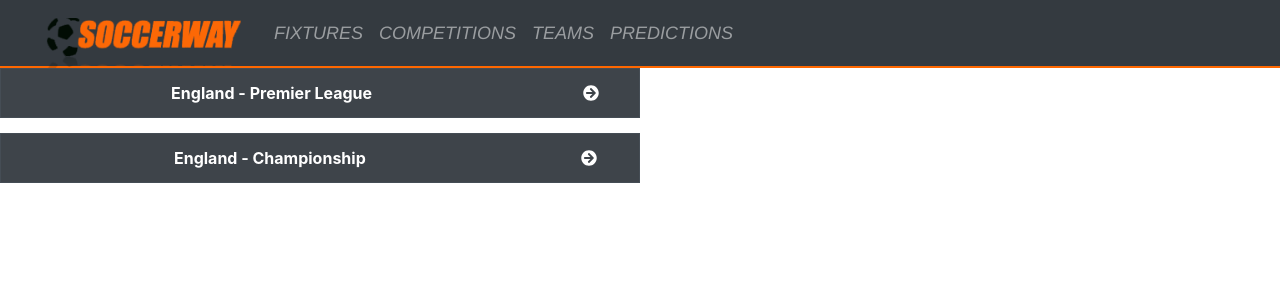
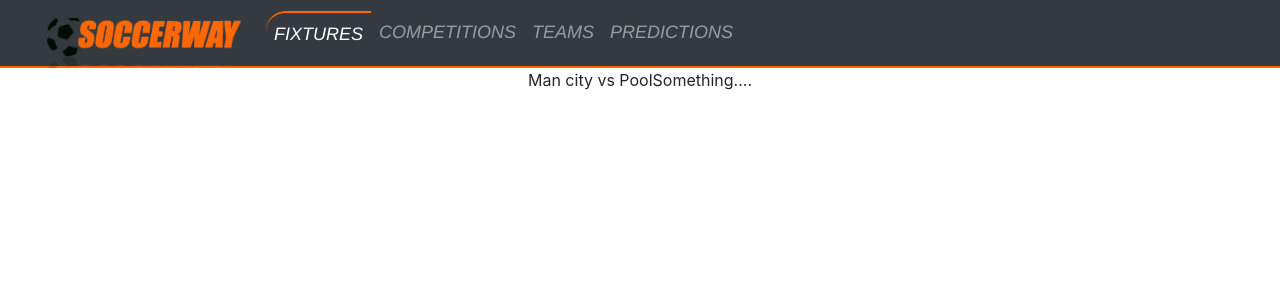
Before and after one commit to duchovny1/soccer-solutions-client, a React (Create React App) app in the folder client/: page /head2head/1/1 in a window 1280 px wide. Shown: the top 300 px of the page. Built offline with nearby package versions, Linux system fonts and the light colour scheme.

Commit message:
add router

```diff
--- a/client/package.json
+++ b/client/package.json
@@ -15,6 +15,7 @@
     "react": "^17.0.2",
     "react-bootstrap": "^1.5.2",
     "react-dom": "^17.0.2",
+    "react-router-dom": "^5.2.0",
     "react-scripts": "4.0.3",
     "web-vitals": "^1.1.1"
   },
--- a/client/src/App.js
+++ b/client/src/App.js
@@ -2,12 +2,34 @@ import logo from "./logo.svg";
 import "./App.css";
 import GamesForCurrentLeaguePerDayContainer from "./components/MainPage/GamesForCurrentLeaguePerDay/GamesForCurrentLeaguePerDayContainer";
 import Header from "./components/Header/Header";
+import { BrowserRouter, Route, Switch } from "react-router-dom";
+import CompetitionsPage from "./components/Competitions/CompetitionsPage";
+import Head2Head from "./components/H2H/Head2Head";
 
 function App() {
   return (
     <div className="App">
-      <Header />
-      <GamesForCurrentLeaguePerDayContainer />
+      <BrowserRouter>
+        <Header />
+        <Switch>
+          <Route
+            path="/"
+            exact
+            component={GamesForCurrentLeaguePerDayContainer}
+          />
+          <Route
+            path="/fixtures"
+            exact
+            component={GamesForCurrentLeaguePerDayContainer}
+          />
+          <Route path="/competitions" exact component={CompetitionsPage} />
+          <Route
+            path="/head2head/:teamOneId/:teamTwoId"
+            exact
+            component={Head2Head}
+          />
+        </Switch>
+      </BrowserRouter>
     </div>
   );
 }
--- /dev/null
+++ b/client/src/components/Competitions/CompetitionsPage.js
@@ -0,0 +1,9 @@
+const CompetitionsPage = () => {
+  return (
+    <div>
+      <span>HA!!</span>
+    </div>
+  );
+};
+
+export default CompetitionsPage;
--- /dev/null
+++ b/client/src/components/H2H/Head2Head.js
@@ -0,0 +1,14 @@
+import { useParams } from "react-router-dom";
+
+const Head2Head = () => {
+  debugger;
+
+  return (
+    <div>
+      <span>Man city vs Pool</span>
+      <span>Something....</span>
+    </div>
+  );
+};
+
+export default Head2Head;
--- a/client/src/components/Header/Header.css
+++ b/client/src/components/Header/Header.css
@@ -11,7 +11,8 @@ img {
   font-size: 18px;
 }
 
-.nav-link-color:hover {
+.nav-link-color:hover,
+.active {
   border-top: 2px solid #ff6700;
   border-top-left-radius: 20px;
 }
--- a/client/src/components/Header/Header.js
+++ b/client/src/components/Header/Header.js
@@ -2,6 +2,7 @@ import { useState } from "react";
 import { Navbar, Nav } from "react-bootstrap";
 import Logo from "../../soccerway1.png";
 import "./Header.css";
+import { Link } from "react-router-dom";
 const Header = () => {
   return (
     <>
@@ -14,17 +15,37 @@ const Header = () => {
           height="50"
           className="d-inline-block align-top"
         />{" "}
-        <Nav activeKey="" className="mr-auto">
-          <Nav.Link href="/fixtures" className="nav-link-color">
+        <Nav className="mr-auto" defaultActiveKey="1">
+          <Nav.Link
+            as={Link}
+            to="/fixtures"
+            className="nav-link-color"
+            eventKey="1"
+          >
             FIXTURES
           </Nav.Link>
-          <Nav.Link href="/competitions" className="nav-link-color">
+          <Nav.Link
+            as={Link}
+            to="/competitions"
+            eventKey="2"
+            className="nav-link-color"
+          >
             COMPETITIONS
           </Nav.Link>
-          <Nav.Link href="/teams" className="nav-link-color">
+          <Nav.Link
+            as={Link}
+            to="/teams"
+            eventKey="3"
+            className="nav-link-color"
+          >
             TEAMS
           </Nav.Link>
-          <Nav.Link href="/predictions" className="nav-link-color">
+          <Nav.Link
+            as={Link}
+            to="/predictions"
+            eventKey="4"
+            className="nav-link-color"
+          >
             PREDICTIONS
           </Nav.Link>
         </Nav>
--- a/client/src/components/MainPage/GamesForCurrentLeaguePerDay/SingleGameInfo.js
+++ b/client/src/components/MainPage/GamesForCurrentLeaguePerDay/SingleGameInfo.js
@@ -1,12 +1,15 @@
 import React from "react";
 import styles from "./SingleGameInfo.module.css";
 import "bootstrap/dist/css/bootstrap.min.css";
+import { Link } from "react-router-dom";
 
 const SingleGameInfo = (props) => {
   return (
-    <tr>
+    <tr as={Link} to={`/head2head/232/888`}>
       <td style={{ width: "40%" }}>{props.homeTeamName}</td>
-      <td style={{ width: "20%" }}>{props.kickOff}</td>
+      <td style={{ width: "20%" }}>
+        <Link to={`/head2head/111/333`}>{props.kickOff}</Link>
+      </td>
       <td style={{ width: "40%" }}>{props.awayTeamName}</td>
     </tr>
   );
```
Also changed, not shown: 1 other file (tests, documents, lock files or other folders).
